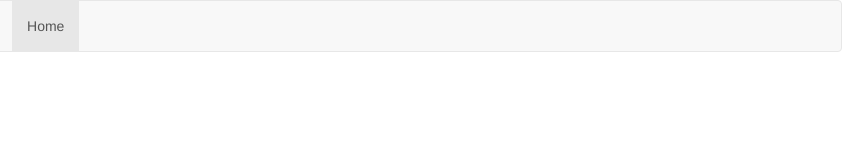
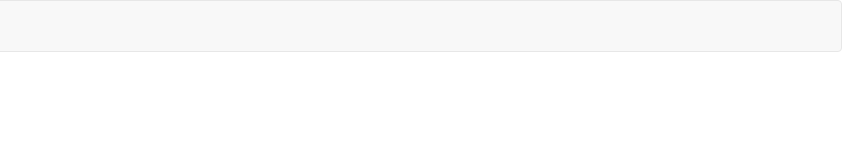
Before and after one commit to afharo/afharo.github.io, a plain HTML site: page index.html in a window 1280 px wide. Shown: the top 165 px of the page, 438-1280 px from the left. Drawn offline with Linux system fonts and the light colour scheme.

Commit message:
Quitar la barra de secciones

```diff
--- a/index.html
+++ b/index.html
@@ -5,7 +5,7 @@
               <span class="icon-bar"></span>
               <span class="icon-bar"></span>
               <span class="icon-bar"></span>
-            </button> --> <a href="#/"><img class="profile-logo round" src="images/ProfilePhoto.7cd2578a.png"></a> <a class="navbar-brand" href="#/">Alejandro FH</a> </div> <div class="collapse navbar-collapse" id="js-navbar-collapse"> <ul class="nav navbar-nav"> <li class="active"><a href="#/">{{'HOME' | translate}}</a></li> <!-- <li><a ng-href="#/about">{{'ABOUT' | translate}}</a></li> --> <!-- <li><a ng-href="#/contact">{{'CONTACT' | translate}}</a></li> --> </ul> </div> </div> </div> </div> <div class="content"> <div class="container" ng-view=""></div> </div> <div class="footer"> <div class="container"> <contact-info></contact-info> <p><span class="glyphicon glyphicon-heart"></span> afharo 2015</p> </div> </div> <!-- Google Analytics: change UA-XXXXX-X to be your site's ID --> <!-- <script>
+            </button> --> <a href="#/"><img class="profile-logo round" src="images/ProfilePhoto.7cd2578a.png"></a> <a class="navbar-brand" href="#/">Alejandro FH</a> </div> <div class="collapse navbar-collapse" id="js-navbar-collapse"> <ul class="nav navbar-nav"> <!-- <li class="active"><a href="#/">{{'HOME' | translate}}</a></li> --> <!-- <li><a ng-href="#/about">{{'ABOUT' | translate}}</a></li> --> <!-- <li><a ng-href="#/contact">{{'CONTACT' | translate}}</a></li> --> </ul> </div> </div> </div> </div> <div class="content"> <div class="container" ng-view=""></div> </div> <div class="footer"> <div class="container"> <contact-info></contact-info> <p><span class="glyphicon glyphicon-heart"></span> afharo 2015</p> </div> </div> <!-- Google Analytics: change UA-XXXXX-X to be your site's ID --> <!-- <script>
        !function(A,n,g,u,l,a,r){A.GoogleAnalyticsObject=l,A[l]=A[l]||function(){
        (A[l].q=A[l].q||[]).push(arguments)},A[l].l=+new Date,a=n.createElement(g),
        r=n.getElementsByTagName(g)[0],a.src=u,r.parentNode.insertBefore(a,r)
```
